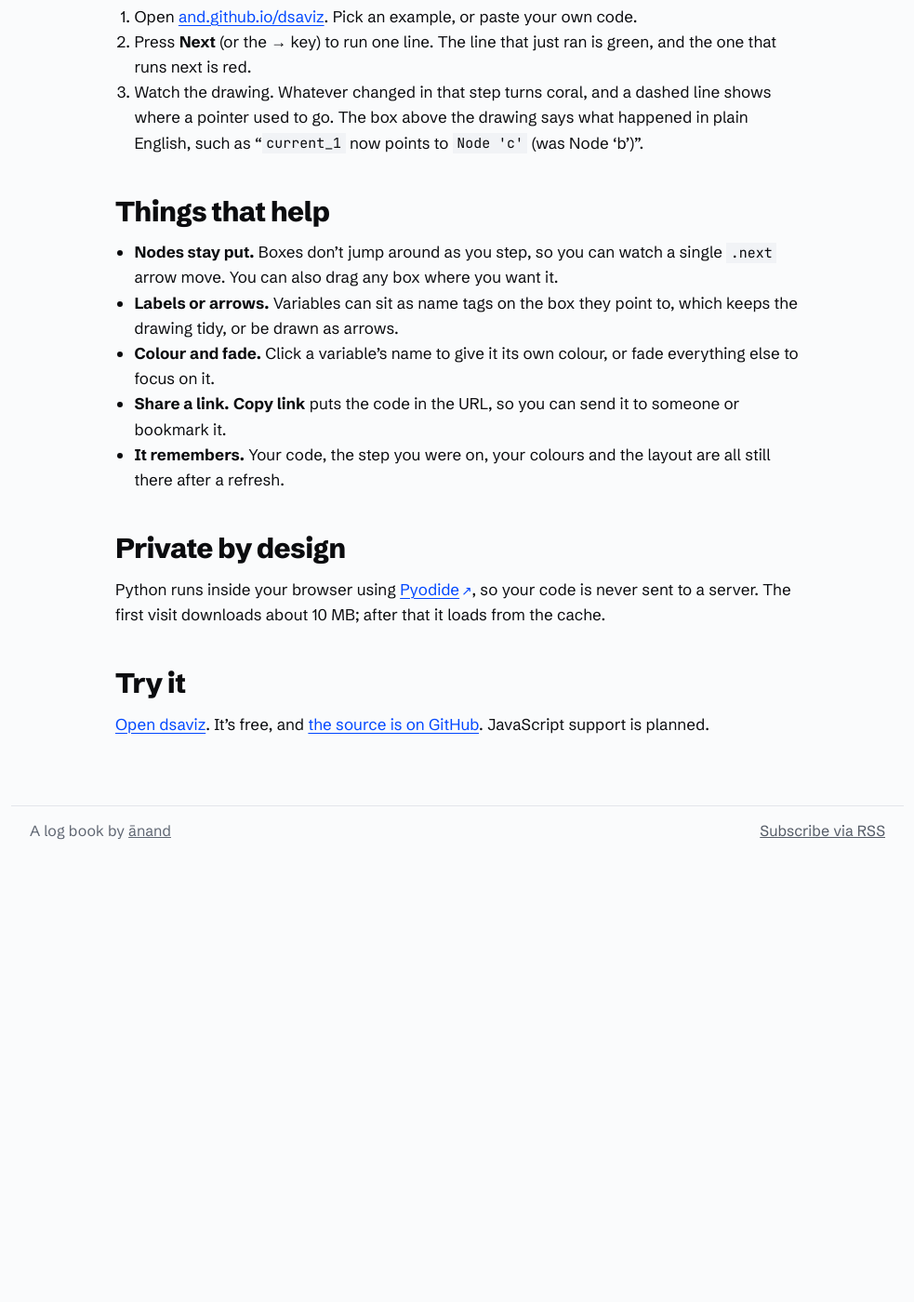
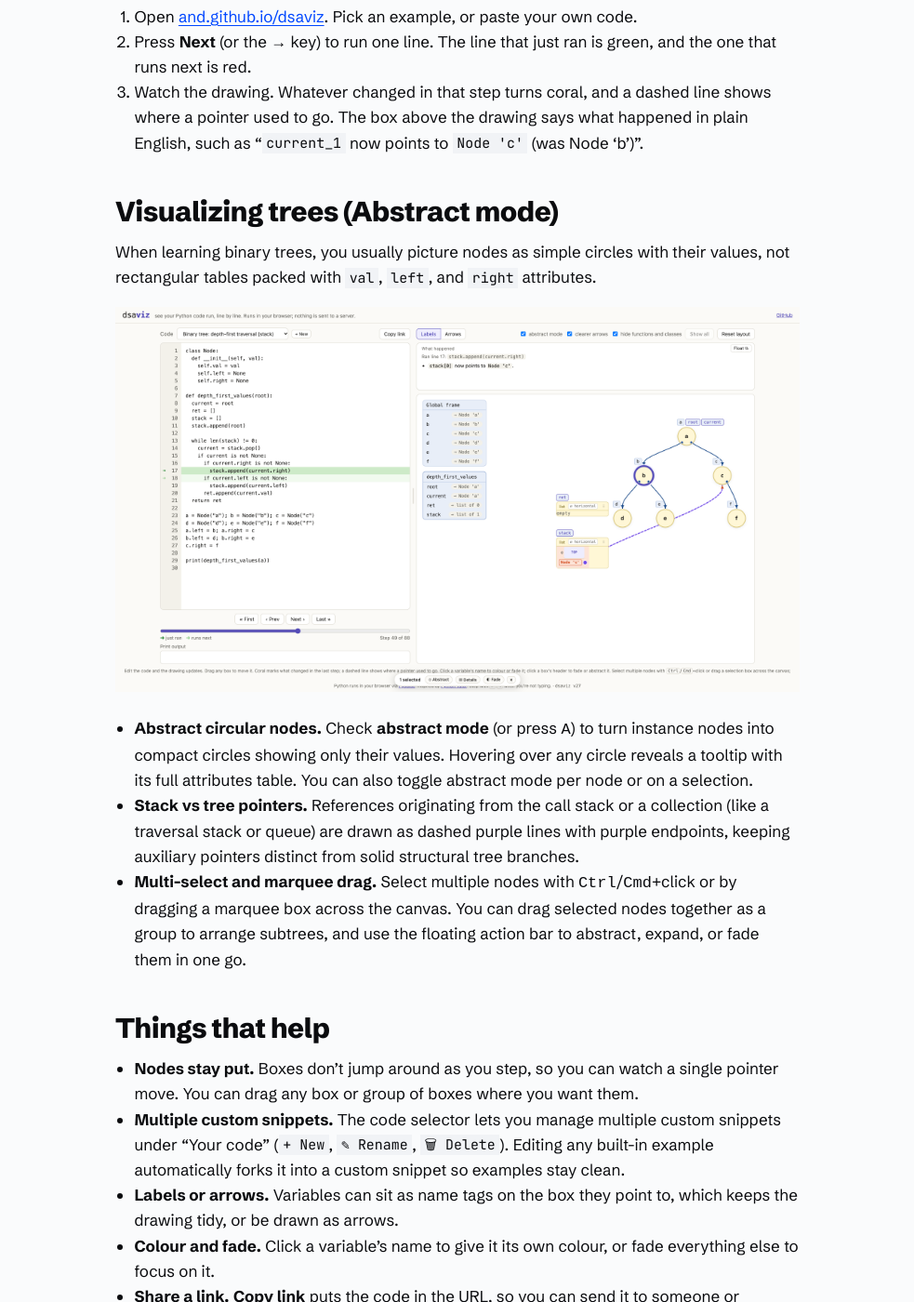
Before and after one commit to and/and.github.io, a Jekyll site: the page built from _posts/2026-10-14-dsaviz.md, in a window 1280 px wide and 1400 px high, scrolled down 1066 px. Shown: the whole window at 93% size, without its empty margins (148-1131 px from the left). Built offline with Jekyll 4.4.1, drawn with Linux system fonts in a browser that asks for light colours; before the commit the page ends 2012 px from its top, so only the background shows below that; some of the changed text lies outside the part shown.

Commit message:
Update dsaviz post: abstract mode, stack pointer styles, multi-select, and custom snippets

```diff
--- a/_posts/2026-10-14-dsaviz.md
+++ b/_posts/2026-10-14-dsaviz.md
@@ -30,17 +30,39 @@
    where a pointer used to go. The box above the drawing says what happened in plain
    English, such as "`current_1` now points to `Node 'c'` (was Node 'b')".
 
+## Visualizing trees (Abstract mode)
+
+When learning binary trees, you usually picture nodes as simple circles with their values,
+not rectangular tables packed with `val`, `left`, and `right` attributes.
+
+![dsaviz stepping through a binary tree depth-first traversal with circular abstract nodes, dashed purple stack pointers, and a multi-selection bar]({{ "/assets/images/dsaviz/dsaviz-abstract-tree.png" | relative_url }})
+
+- **Abstract circular nodes.** Check **abstract mode** (or press <kbd>A</kbd>) to turn
+  instance nodes into compact circles showing only their values. Hovering over any circle
+  reveals a tooltip with its full attributes table. You can also toggle abstract mode
+  per node or on a selection.
+- **Stack vs tree pointers.** References originating from the call stack or a collection
+  (like a traversal stack or queue) are drawn as dashed purple lines with purple endpoints,
+  keeping auxiliary pointers distinct from solid structural tree branches.
+- **Multi-select and marquee drag.** Select multiple nodes with <kbd>Ctrl</kbd>/<kbd>Cmd</kbd>+click
+  or by dragging a marquee box across the canvas. You can drag selected nodes together
+  as a group to arrange subtrees, and use the floating action bar to abstract, expand,
+  or fade them in one go.
+
 ## Things that help
 
 - **Nodes stay put.** Boxes don't jump around as you step, so you can watch a single
-  `.next` arrow move. You can also drag any box where you want it.
+  pointer move. You can drag any box or group of boxes where you want them.
+- **Multiple custom snippets.** The code selector lets you manage multiple custom snippets
+  under "Your code" (`+ New`, `✎ Rename`, `🗑 Delete`). Editing any built-in example
+  automatically forks it into a custom snippet so examples stay clean.
 - **Labels or arrows.** Variables can sit as name tags on the box they point to, which keeps
   the drawing tidy, or be drawn as arrows.
 - **Colour and fade.** Click a variable's name to give it its own colour, or fade
   everything else to focus on it.
 - **Share a link.** **Copy link** puts the code in the URL, so you can send it to someone or
   bookmark it.
-- **It remembers.** Your code, the step you were on, your colours and the layout are all
+- **It remembers.** Your snippets, the step you were on, your colours and the layout are all
   still there after a refresh.
 
 ## Private by design
```
Also changed, not shown: assets/images/dsaviz/dsaviz-abstract-tree.png (added).
